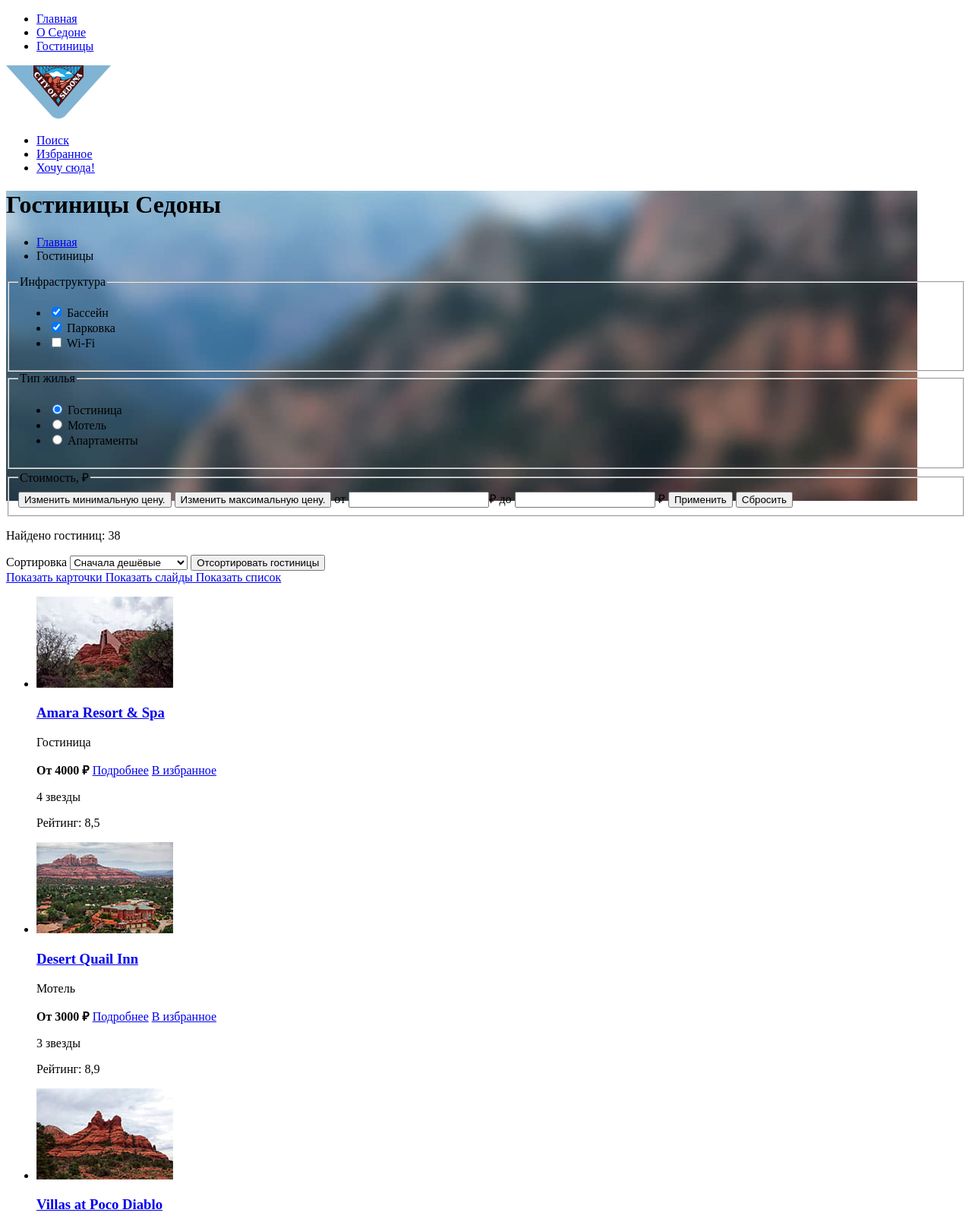
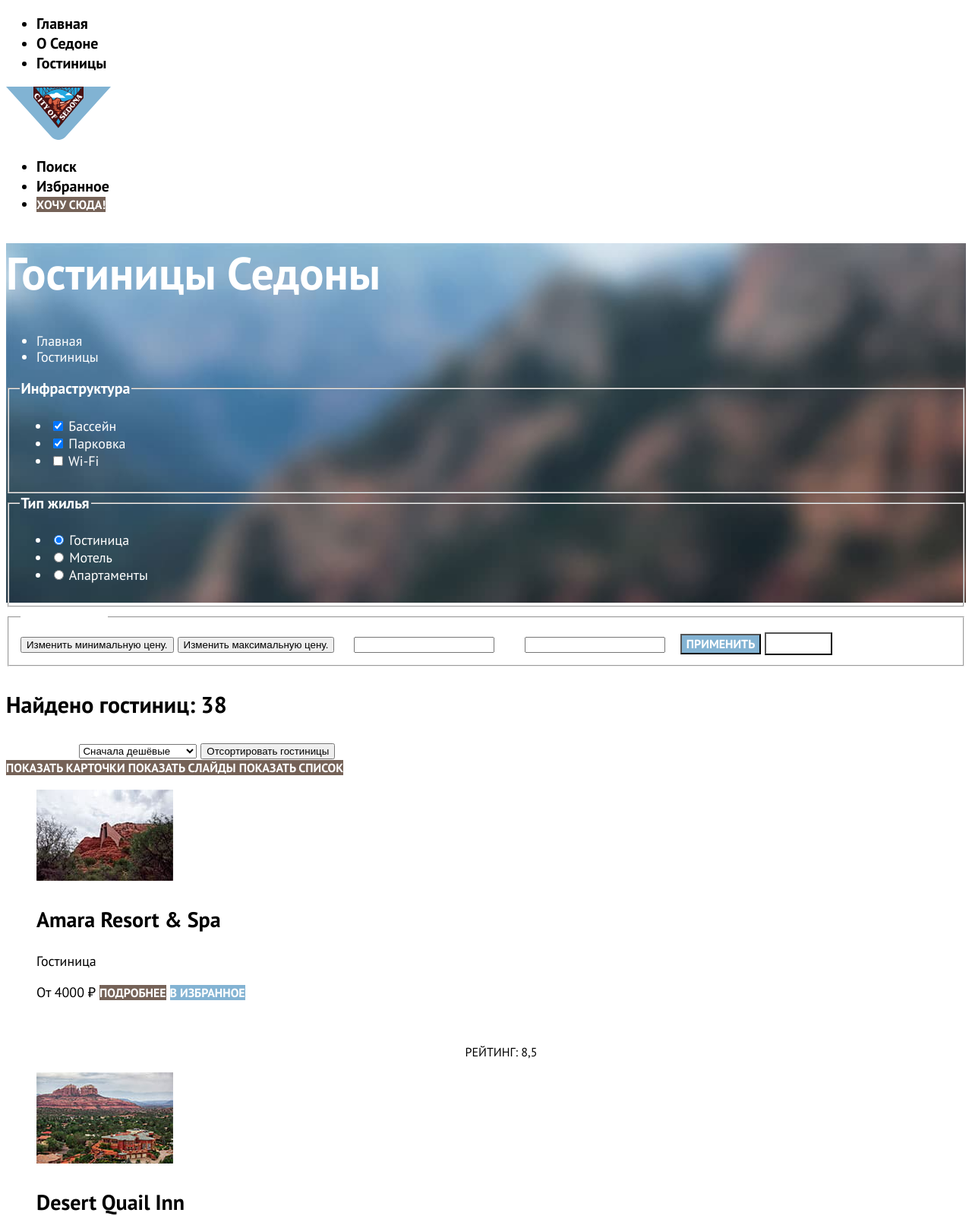
Before and after one commit to Medel51/1793321-sedona-32, a plain HTML site: page catalog.html in a window 1280 px wide. Shown: the top 1600 px of the page at 76% size. Drawn offline with Linux system fonts and the light colour scheme.

Commit message:
Делает базовую стилизацию всех страниц

```diff
--- a/catalog.html
+++ b/catalog.html
@@ -124,8 +124,8 @@
             <label class="catalog-filter-label">
               до <input class="catalog-filter-input" type="number" name="max-price"> ₽
             </label>
-            <button class="button" type="submit">Применить</button>
-            <button class="button" type="reset">Сбросить</button>
+            <button class="button button-blue" type="submit">Применить</button>
+            <button class="button button-none" type="reset">Сбросить</button>
           </fieldset>
         </form>
       </div>
@@ -152,27 +152,27 @@
 
         <ul class="hotel-list">
           <li class="hotel-card">
-            <a class="hotel-card-image-link" href="#"><img class="hotel-card-image" src="images/amara.jpg" width="180" height="120" alt="Amara Resort"></a>
+            <a class="hotel-card-image-link" href="#"><img class="hotel-card-image" src="images/amara.jpg" width="180" height="120" alt="Amara Resort."></a>
             <a class="hotel-card-title-link" href="#"><h3 class="hotel-card-title">Amara Resort & Spa</h3></a>
             <p class="hotel-card-type">Гостиница</p>
             <b class="hotel-price">От 4000 ₽</b>
             <a href="#" class="hotel-card-button button">Подробнее</a>
-            <a href="#" class="hotel-card-button button">В избранное</a>
+            <a href="#" class="button-blue button">В избранное</a>
             <p class="stars stars-4"><span class="visually-hidden">4 звезды</span></p>
             <p class="hotel-rating">Рейтинг: 8,5</p>
           </li>
           <li class="hotel-card">
-            <a class="hotel-card-image-link" href="#"><img class="hotel-card-image" src="images/desert.jpg" width="180" height="120" alt="Desert Quail Inn"></a>
+            <a class="hotel-card-image-link" href="#"><img class="hotel-card-image" src="images/desert.jpg" width="180" height="120" alt="Desert Quail Inn."></a>
             <a class="hotel-card-title-link" href="#"><h3 class="hotel-card-title">Desert Quail Inn</h3></a>
             <p class="hotel-card-type">Мотель</p>
             <b class="hotel-price">От 3000 ₽</b>
             <a href="#" class="hotel-card-button button">Подробнее</a>
-            <a href="#" class="hotel-card-button button">В избранное</a>
+            <a href="#" class="button-blue button">В избранное</a>
             <p class="stars stars-3"><span class="visually-hidden">3 звезды</span></p>
             <p class="hotel-rating">Рейтинг: 8,9</p>
           </li>
           <li class="hotel-card">
-            <a class="hotel-card-image-link" href="#"><img class="hotel-card-image" src="images/villas.jpg" width="180" height="120" alt="Villas at Poco Diablo"></a>
+            <a class="hotel-card-image-link" href="#"><img class="hotel-card-image" src="images/villas.jpg" width="180" height="120" alt="Villas at Poco Diablo."></a>
             <a class="hotel-card-title-link" href="#"><h3 class="hotel-card-title">Villas at Poco Diablo</h3></a>
             <p class="hotel-card-type">Апартаменты</p>
             <b class="hotel-price">От 2000 ₽</b>
@@ -182,12 +182,12 @@
             <p class="hotel-rating">Рейтинг: 9,2</p>
           </li>
           <li class="hotel-card">
-            <a class="hotel-card-image-link" href="#"><img class="hotel-card-image" src="images/greentree.jpg" width="180" height="120" alt="GreenTree Inn"></a>
+            <a class="hotel-card-image-link" href="#"><img class="hotel-card-image" src="images/greentree.jpg" width="180" height="120" alt="GreenTree Inn."></a>
             <a class="hotel-card-title-link" href="#"><h3 class="hotel-card-title">GreenTree Inn</h3></a>
             <p class="hotel-card-type">Гостиница</p>
             <b class="hotel-price">От 3000 ₽</b>
             <a href="#" class="hotel-card-button button">Подробнее</a>
-            <a href="#" class="hotel-card-button button">В избранное</a>
+            <a href="#" class="button-blue button">В избранное</a>
             <p class="stars stars-2"><span class="visually-hidden">2 звезды</span></p>
             <p class="hotel-rating">Рейтинг: 9,2</p>
           </li>
@@ -265,10 +265,11 @@
         <a class="footer-contacts-phone" href="tel:+78128121212">+7 812 812-12-12</a>
       </p>
 
-      <a class="button" href=https://htmlacademy.ru>
+      <a class="button button-academy-logo" href=https://htmlacademy.ru>
         <span class="visually-hidden">HTML Academy</span>
         <img class="footer-web-logo" src="images/academy-logo.svg" width="115" height="34" alt="HTML Academy.">
       </a>
     </footer>
+
   </body>
 </html>
--- a/styles/styles.css
+++ b/styles/styles.css
@@ -1,12 +1,218 @@
+@font-face {
+  font-family: "PT Sans";
+  font-style: normal;
+  font-weight: 400;
+  src: url("/fonts/ptsans-400.woff2") format("woff2");
+  font-display: swap;
+}
+
+@font-face {
+  font-family: "PT Sans";
+  font-style: normal;
+  font-weight: 700;
+  src: url("/fonts/ptsans-700.woff2") format("woff2");
+  font-display: swap;
+}
+
+body {
+  font-family: "PT Sans", sans-serif;
+  font-size: 18px;
+  line-height: 21px;
+  color: #000000;
+  background-color: #ffffff;
+}
+
+.button {
+  font-family: inherit;
+  font-size: 16px;
+  line-height: 21px;
+  font-weight: 700;
+  text-align: center;
+  color: #ffffff;
+  background-color: #756257;
+  text-decoration: none;
+  text-transform: uppercase;
+}
+
+.page-header {
+  color: #000000;
+  background-color: #ffffff;
+}
+
+.navigation-link {
+  font-size: 20px;
+  font-weight: 700;
+  line-height: 26px;
+  color: #000000;
+  background-color: #ffffff;
+  text-decoration: none;
+  text-transform: capitalize;
+}
+
+.logo {
+  text-align:center;
+}
+
+.advantages-title {
+  font-size: 30px;
+  font-weight: 700;
+  line-height: 36px;
+  text-transform: uppercase;
+  text-align: center;
+}
 
 .welcome {
+  height: 650px;
   background: url("../images/background-title.jpg") no-repeat;
+  background-size: 100%;
+}
+
+.advantages-reasons {
+  font-size: 22px;
+  line-height: 36px;
+  text-align: center;
+}
+
+.advantages-item .advantages-title {
+  font-size: 24px;
+  font-weight: 700;
+  line-height: 28px;
+  text-transform: uppercase;
+  text-align: center;
+}
+
+.advantages-item .advantages-description {
+  text-align: center;
+}
+
+.dealform-title, .newsletter-title {
+  font-size: 30px;
+  font-weight: 700;
+  line-height: 36px;
+  text-transform: uppercase;
+  text-align: center;
+}
+
+.dealform-text, .newsletter-text {
+  font-size: 22px;
+  line-height: 26px;
+  text-align: center;
+}
+
+.dealform .button {
+  font-size: 20px;
+  line-height: 36px;
 }
 
 .newsletter {
+  height: 650px;
+  color: #ffffff;
   background: url("../images/background-email.jpg") no-repeat;
+  background-size: 100%;
 }
 
+.newsletter .button {
+  font-size: 20px;
+  line-height: 26px;
+  background-color: #83B3D3;
+}
+
+.field {
+  line-height: 26px;
+}
+
+.footer-social-item .button {
+  color: #000000;
+  background-color: #ffffff;
+}
+
+.footer-contacts-phone {
+  font-size: 40px;
+  line-height: 40px;
+  background-color: #ffffff;
+  color: #000000;
+  text-decoration: none;
+  text-align: center;
+}
+
+.button-academy-logo {
+  background-color: #ffffff
+}
 .main-inner {
   background: url("../images/background-catalog.jpg") no-repeat;
+  background-size: 110%;
+  color: #ffffff;
 }
+
+.inner-header-title {
+  font-size: 60px;
+  font-weight: 700;
+  line-height: 78px;
+}
+
+.breadcrumbs-link {
+  color: #ffffff;
+  text-decoration: none;
+}
+
+.catalog-filter-title {
+  font-size: 20px;
+  font-weight: 700;
+  line-height: 26px;
+}
+
+.catalog-filter-label {
+  font-size: 18px;
+  font-weight: 400;
+  line-height: 24px;
+}
+
+.control-label {
+  font-size: 18px;
+  line-height: 23px;
+}
+
+.sorting-form {
+  font-size: 30px;
+  font-weight: 700;
+  line-height: 39px;
+  color: #000000;
+}
+
+.button-blue, .pagination-show-more {
+  background: #83B3D3;
+}
+
+.button-none {
+  font-size: 18px;
+  font-weight: 400;
+  line-height: 24px;
+  text-transform: capitalize;
+  background: none;
+}
+
+.select-control {
+  line-height: 24px;
+}
+
+.hotel-card-title-link {
+  font-size: 24px;
+  font-weight: 700;
+  line-height: 31px;
+  color: #000000;
+  text-decoration: none;
+}
+
+.hotel-card-type, .hotel-price {
+  font-size: 18px;
+  font-weight: 400;
+  line-height: 23px;
+  color: #000000;
+}
+
+.hotel-rating {
+  font-size: 16px;
+  text-align: center;
+  color: #000000;
+  text-transform: uppercase;
+}
```
Also changed, not shown: index.html (+4 -4 lines).
